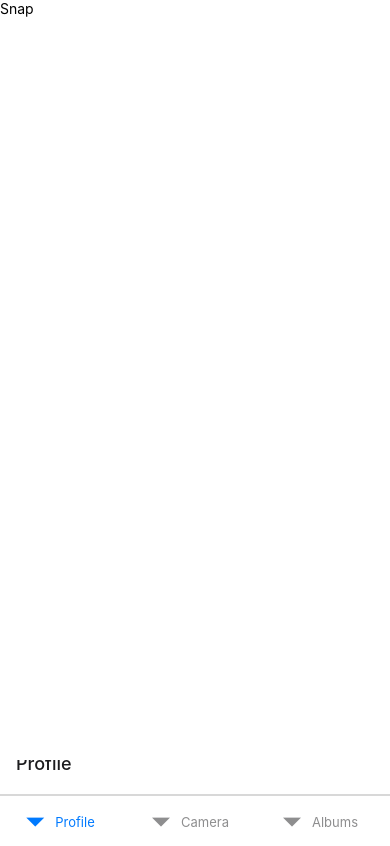
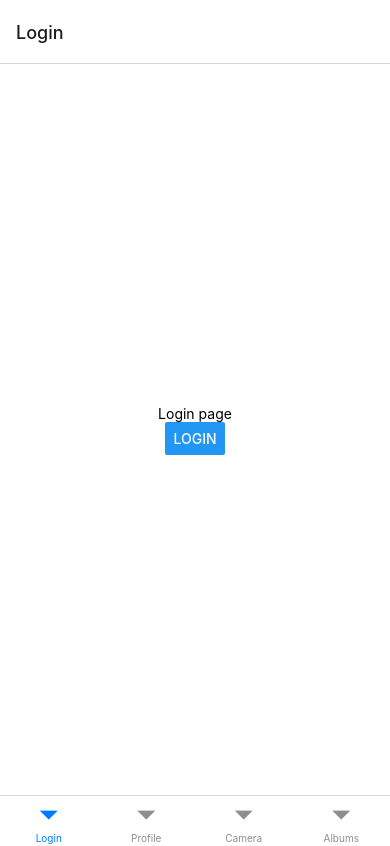
Before and after one commit to olivershh/Snap, a React Native app: screen / in a window 390 px wide. Built offline with nearby package versions, Linux system fonts and the light colour scheme.

Commit message:
set tabs

```diff
--- a/App.js
+++ b/App.js
@@ -12,11 +12,11 @@ const Tab = createBottomTabNavigator();
 export default function App() {
   return (
     <SafeAreaView style={{ flex: 1 }}>
-      <Text style={{ flex: 1 }}>Snap</Text>
-      <View style={{ flex: 8 }}></View>
+      {/* <Text style={{ flex: 1 }}>Snap</Text>
+      <View style={{ flex: 8 }}></View> */}
       <NavigationContainer style={{ flex: 1 }}>
         <Tab.Navigator>
-          {/* <Tab.Screen name="Login" component={Login} /> */}
+          <Tab.Screen name="Login" component={Login} />
           <Tab.Screen name="Profile" component={Profile} />
           <Tab.Screen name="Camera" component={Camera} />
           <Tab.Screen name="Albums" component={Albums} />
```
